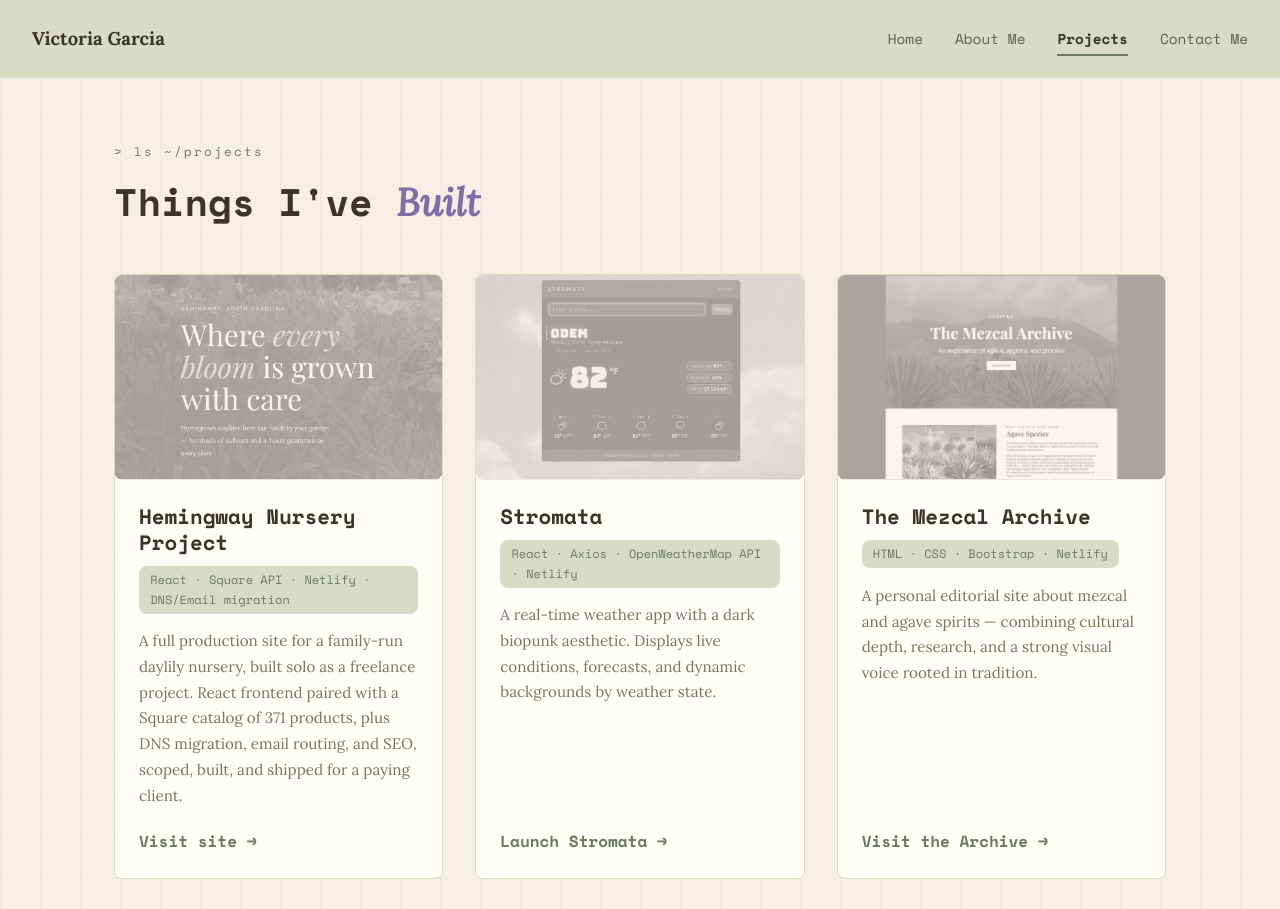
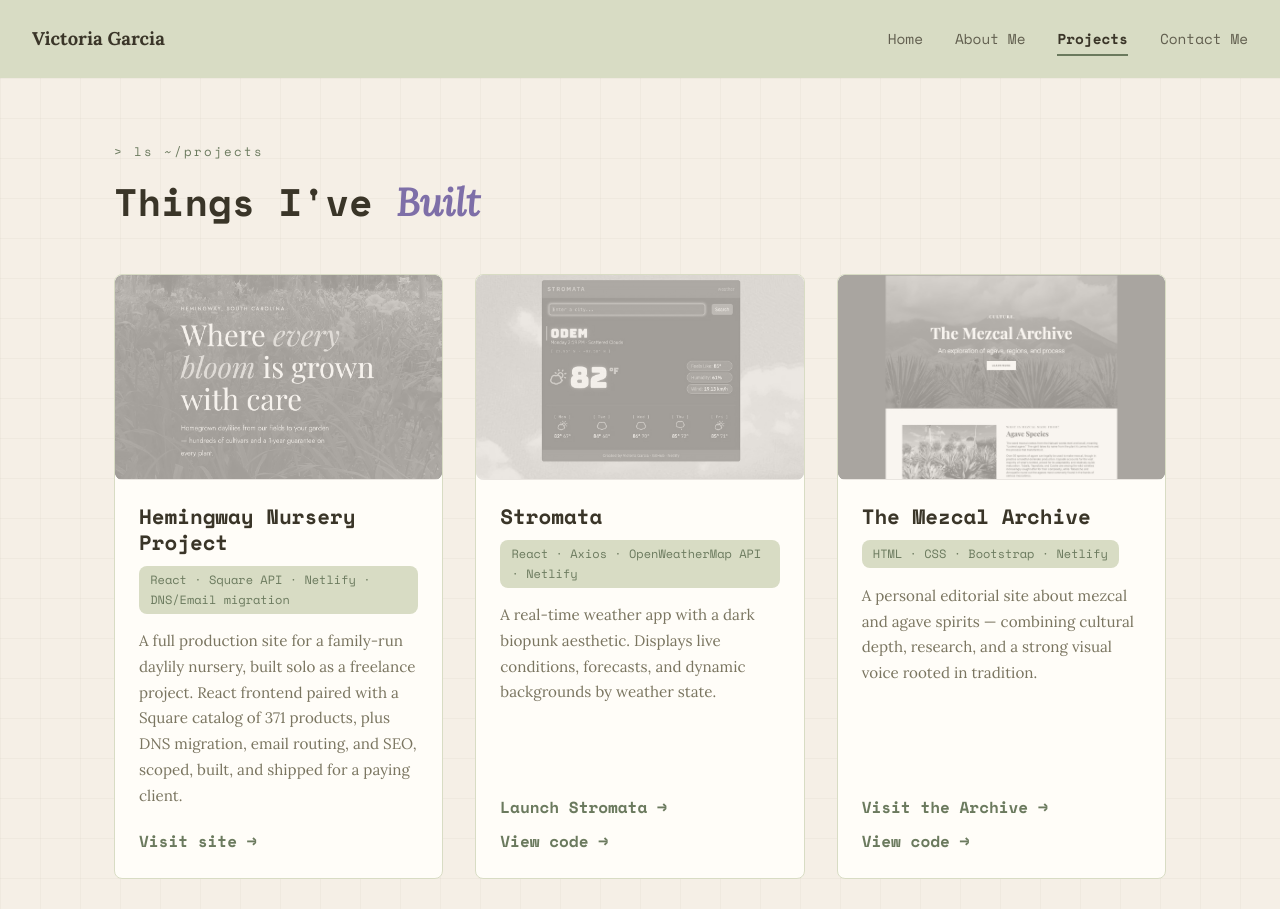
Before and after one commit to fifth-monger/responsive_portfolio_v2, a React (Vite) app: page /work in a window 1280 px wide. Shown: the top 909 px of the page. Built offline with nearby package versions, Linux system fonts and the light colour scheme.

Commit message:
feat: repo links on project cards

```diff
--- a/src/index.css
+++ b/src/index.css
@@ -547,6 +547,12 @@ a:hover {
   line-height: 1.7;
   margin-bottom: 1.25rem;
   flex: 1;
+}
+
+.project-links {
+  display: flex;
+  flex-wrap: wrap;
+  gap: 0.5rem 1.25rem;
 }
 
 .project-card a.project-link {
--- a/src/pages/Work.jsx
+++ b/src/pages/Work.jsx
@@ -19,6 +19,7 @@ export default function Work() {
         'A real-time weather app with a dark biopunk aesthetic. Displays live conditions, forecasts, and dynamic backgrounds by weather state.',
       url: 'https://stromata.netlify.app',
       label: 'Launch Stromata →',
+      github: 'https://github.com/fifth-monger/weather-react-w4',
     },
     {
       img: '/images/mezcalarchive.webp',
@@ -29,6 +30,7 @@ export default function Work() {
         'A personal editorial site about mezcal and agave spirits — combining cultural depth, research, and a strong visual voice rooted in tradition.',
       url: 'https://mezcalarchive.netlify.app',
       label: 'Visit the Archive →',
+      github: 'https://github.com/fifth-monger/ra_mezcal_project',
     },
     {
       img: '/images/epitome.png',
@@ -39,6 +41,7 @@ export default function Work() {
         'A cyberpunk-styled dictionary app with word definitions, phonetics, audio pronunciation, and part-of-speech filtering.',
       url: 'https://epi-tome.netlify.app',
       label: 'Launch epi.tome →',
+      github: 'https://github.com/fifth-monger/dictionary-react-project',
     },
     {
       img: '/images/weather_widget.png',
@@ -49,6 +52,7 @@ export default function Work() {
         'Real-time weather app with a custom kawaii aesthetic. Renders live temperature, humidity, and wind data dynamically.',
       url: 'https://kawaiiweather.netlify.app',
       label: 'Launch Widget →',
+      github: 'https://github.com/fifth-monger/kawaii-weather-widget',
     },
     {
       img: '/images/poem_generator.png',
@@ -59,6 +63,7 @@ export default function Work() {
         'An AI-powered app that takes a user-submitted theme and generates a custom poem. Clean UI with seamless API integration.',
       url: 'https://upliftingpoemgenerator.netlify.app',
       label: 'Launch Generator →',
+      github: 'https://github.com/fifth-monger/poem-generator',
     },
   ]
 
@@ -77,9 +82,16 @@ export default function Work() {
               <h3>{project.title}</h3>
               <span className="project-tag">{project.stack}</span>
               <p className="project-description">{project.description}</p>
-              <a className="project-link" href={project.url} target="_blank" rel="noreferrer">
-                {project.label}
-              </a>
+              <div className="project-links">
+                <a className="project-link" href={project.url} target="_blank" rel="noreferrer">
+                  {project.label}
+                </a>
+                {project.github && (
+                  <a className="project-link" href={project.github} target="_blank" rel="noreferrer">
+                    View code →
+                  </a>
+                )}
+              </div>
             </div>
           </div>
         ))}
```
